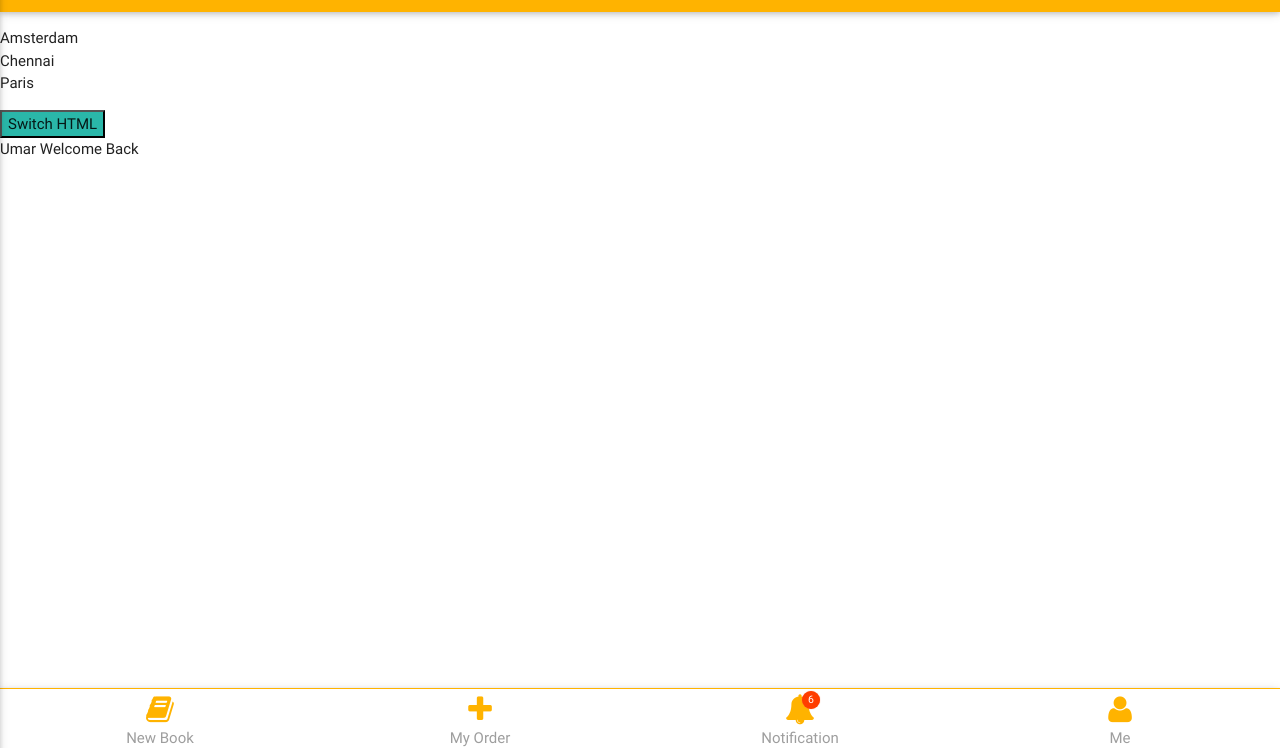
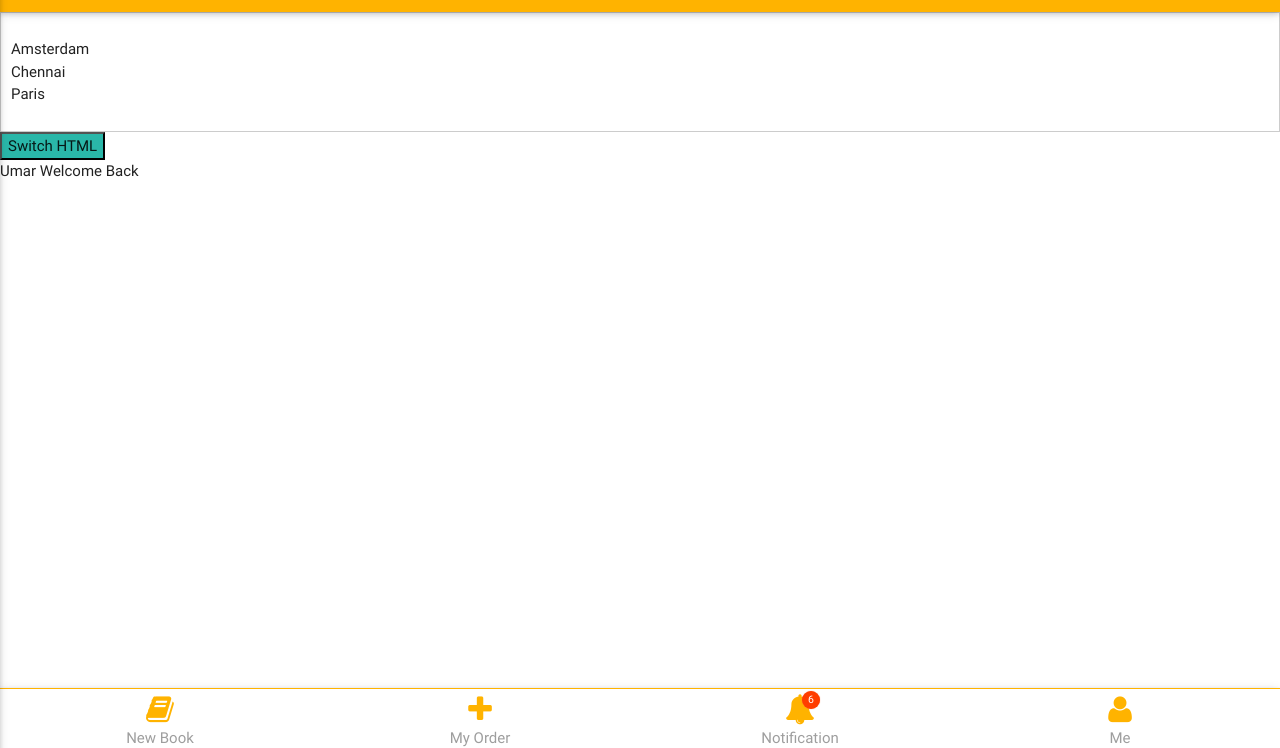
Before and after one commit to umar-abdulabbas/template, a plain HTML site: page index.html in a window 1280 px wide. Both pictures are taken after a click on the button "Switch HTML". Shown: the part 52-800 px from the top of the page. Drawn offline with nearby package versions, Linux system fonts and the light colour scheme.

Commit message:
Initial test

```diff
--- a/index.html
+++ b/index.html
@@ -77,7 +77,7 @@
 	</div><!-- Footer Ends Here ->
 	<!-- Footer End Here -->
 	</div> <!-- #outerwrap ends here -->
-	<section id="id1">Umar Welcome Back</section>
+	<section id="id1" style="">Umar Welcome Back</section>
 	<!-- Template End here -->
 	<!--Import jQuery before materialize.js-->
     <script type="text/javascript" src="https://code.jquery.com/jquery-2.1.1.min.js"></script>
@@ -90,10 +90,12 @@
     var goodbye = "#id1"
     $("#region1").html(hello)
     $("#switcher").click(function () {
+
 	    if (state == 0) {
-		$("#region1").load( "sample.html" );
-
-        state = 1
+		$("#region1").load( "pages/sample.html", function(){
+			$( "#x" ).animate({ "left": "0%" }, "fast" );
+		} );
+		state = 1
         } else {
         $("#region1").html(hello)
         state = 0
--- a/pages/sample.html
+++ b/pages/sample.html
@@ -1,4 +1,4 @@
-<div>
+<div id="x" style="border:1px solid #ccc; padding:10px; position:relative;right:-100%">
 <ul>
 <li>Amsterdam</li>
 <li>Chennai</li>
```
